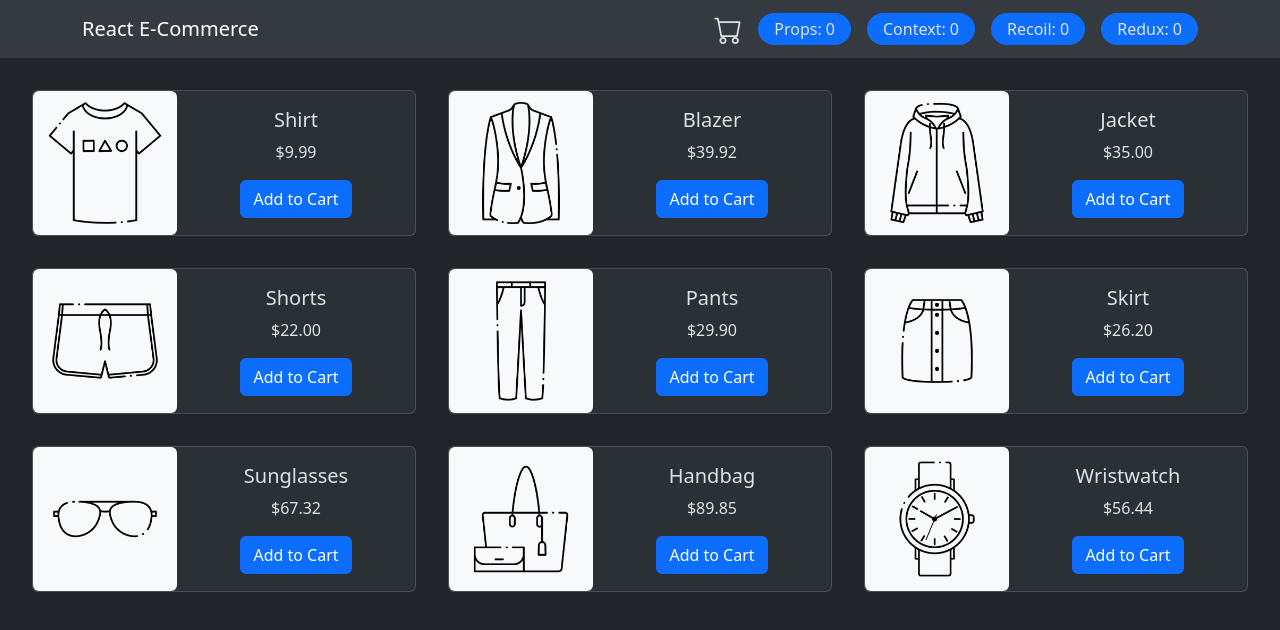
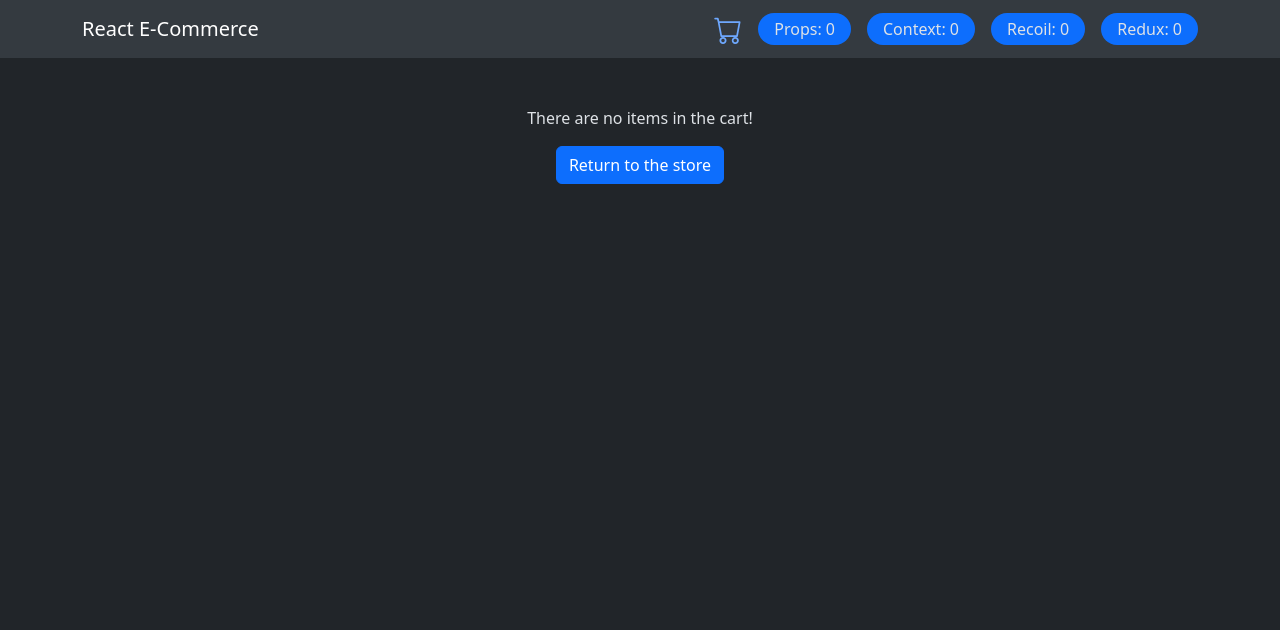
Before and after one commit to shesharino/react-ecommerce-app, a React (Vite) app: page /cart in a window 1280 px wide. Shown: the top 630 px of the page. Built offline with nearby package versions, Linux system fonts and the light colour scheme.

Commit message:
Exercise 4

```diff
--- a/package.json
+++ b/package.json
@@ -15,6 +15,7 @@
     "react": "^18.2.0",
     "react-dom": "^18.2.0",
     "react-redux": "^8.1.3",
+    "react-router-dom": "^6.18.0",
     "recoil": "^0.7.7"
   },
   "devDependencies": {
--- a/src/App.tsx
+++ b/src/App.tsx
@@ -1,27 +1,30 @@
 import { useState } from 'react'
+import { BrowserRouter, Routes, Route } from 'react-router-dom'
 import { RecoilRoot } from 'recoil'
 import { Provider } from 'react-redux'
 import NavigationBar from './components/NavigationBar'
-import ProductCardDeck from './components/ProductCardDeck'
+import ProductList from './components/ProductList.tsx'
+import ShoppingCart from './components/ShoppingCart.tsx'
 import Product from './data/Product'
 import { CartContext } from './stateManagement/context/CartContext'
 import { store } from './stateManagement/redux/store.ts'
 
-function App() {
+export default function App() {
   const [cart, setCart] = useState<Product[]>([])
 
   return (
-    <>
-      <RecoilRoot>
-        <Provider store={store}>
+    <RecoilRoot>
+      <Provider store={store}>
+        <BrowserRouter>
           <CartContext.Provider value={cart}>
             <NavigationBar cartProps={cart} />
           </CartContext.Provider>
-          <ProductCardDeck setCartProps={setCart} />
-        </Provider>
-      </RecoilRoot>
-    </>
+          <Routes>
+            <Route path='/' element={<ProductList setCartProps={setCart} />} />
+            <Route path='/cart' element={<ShoppingCart />} />
+          </Routes>
+        </BrowserRouter>
+      </Provider>
+    </RecoilRoot>
   )
 }
-
-export default App
--- a/src/components/CartIndicator.tsx
+++ b/src/components/CartIndicator.tsx
@@ -3,6 +3,6 @@ type Props = {
 }
 export default function CartIndicator({ title, count }: Props) {
   return (
-    <span className="d-inline-block px-3 py-1 bg-primary rounded-pill">{title}: {count}</span>
+    <span className='d-inline-block px-3 py-1 bg-primary rounded-pill'>{title}: {count}</span>
   )
 }
--- a/src/components/NavigationBar.tsx
+++ b/src/components/NavigationBar.tsx
@@ -1,4 +1,5 @@
 import { useContext } from 'react'
+import { Link } from 'react-router-dom'
 import { useRecoilValue } from 'recoil'
 import Product from '../data/Product'
 import { CartContext } from '../stateManagement/context/CartContext'
@@ -15,21 +16,24 @@ export default function NavigationBar({ cartProps }: Props) {
   const cartRedux = useAppSelector(state => state.cart)
 
   return (
-    <nav className="bg-body-secondary navbar">
-      <div className="container">
-        <a href="#" className="navbar-brand">React E-Commerce</a>
-        <div className="justify-content-end">
-          <div className="hstack gap-3">
-            <i className="bi bi-cart fs-3"></i>
-            {cartRecoil.length > 0 &&
-              <span className='d-inline-block px-3 bg-success rounded-pill floating'>
-                ${cartRecoil.reduce((sum, a) => sum + a.price, 0).toFixed(2)}
-              </span>
-            }
-            <CartIndicator title="Props" count={cartProps.length} />
-            <CartIndicator title="Context" count={cartContext.length} />
-            <CartIndicator title="Recoil" count={cartRecoil.length} />
-            <CartIndicator title="Redux" count={cartRedux.length} />
+    <nav className='bg-body-secondary navbar'>
+      <div className='container'>
+        <Link to='/' className='navbar-brand'>React E-Commerce</Link>
+        <div className='justify-content-end'>
+          <div className='hstack gap-3'>
+            <Link to='/cart' title='Go to Cart'>
+              <i className='bi bi-cart fs-3'></i>
+              {cartRecoil.length > 0 &&
+                <span className='d-inline-block px-3 bg-light rounded-pill floating'>
+                  ${cartRecoil.reduce((sum, a) => sum + a.price, 0).toFixed(2)}
+                </span>
+              }
+
+            </Link>
+            <CartIndicator title='Props' count={cartProps.length} />
+            <CartIndicator title='Context' count={cartContext.length} />
+            <CartIndicator title='Recoil' count={cartRecoil.length} />
+            <CartIndicator title='Redux' count={cartRedux.length} />
           </div>
         </div>
       </div>
--- a/src/components/ProductCardDeck.tsx
+++ /dev/null
@@ -1,17 +0,0 @@
-import { Dispatch, SetStateAction } from 'react'
-import Product from '../data/Product'
-import { testData } from '../data/testData'
-import ProductCard from './ProductCard'
-
-type Props = {
-  setCartProps: Dispatch<SetStateAction<Product[]>>
-}
-export default function ProductCardDeck({ setCartProps }: Props) {
-  return (
-    <div className="card-deck my-0 mx-auto p-3">
-      {testData.map(product =>
-        <ProductCard key={product.id} product={product} setCartProps={setCartProps} />
-      )}
-    </div>
-  )
-}
--- a/src/components/ProductCard.tsx
+++ b/src/components/ProductItem.tsx
@@ -8,7 +8,7 @@ import { addProductToCart } from '../stateManagement/redux/cartSlice'
 type Props = {
   product: Product, setCartProps: Dispatch<SetStateAction<Product[]>>
 }
-export default function ProductCard({ product, setCartProps }: Props) {
+export default function ProductItem({ product, setCartProps }: Props) {
   const [cartRecoil, setCartRecoil] = useRecoilState(cartAtom)
   const dispatch = useAppDispatch()
   const addToCart = () => {
@@ -18,14 +18,14 @@ export default function ProductCard({ product, setCartProps }: Props) {
   }
 
   return (
-    <div className="card d-inline-block m-3 bg-body-tertiary">
-      <div className="hstack">
-        <img src={product.img} alt={product.name} className="bg-light border-0 img-thumbnail" />
-        <div className="card-body">
-          <div className="card-title h5 text-break">{product.name}</div>
-          <p className="card-text">${product.price.toFixed(2)}</p>
-          <button className="btn btn-primary" disabled={cartRecoil.includes(product)} onClick={addToCart}>
-            Add to Cart
+    <div className='card bg-body-tertiary'>
+      <div className='hstack'>
+        <img src={product.img} className='bg-light img-thumbnail' style={{ height: '9rem' }} />
+        <div className='card-body'>
+          <div className='card-title h5 text-break'>{product.name}</div>
+          <p className='card-text'>${product.price.toFixed(2)}</p>
+          <button type='button' className='btn btn-primary' disabled={cartRecoil.includes(product)} onClick={addToCart}>
+            Add to cart
           </button>
         </div>
       </div>
--- /dev/null
+++ b/src/components/ProductList.tsx
@@ -0,0 +1,21 @@
+import { Dispatch, SetStateAction } from 'react'
+import Product from '../data/Product'
+import { testData } from '../data/testData'
+import ProductItem from './ProductItem'
+
+type Props = {
+  setCartProps: Dispatch<SetStateAction<Product[]>>
+}
+export default function ProductList({ setCartProps }: Props) {
+  return (
+    <div className='container'>
+      <div className='row gy-3 mt-0'>
+        {testData.map(product =>
+          <div key={product.id} className='col-4'>
+            <ProductItem product={product} setCartProps={setCartProps} />
+          </div>
+        )}
+      </div>
+    </div>
+  )
+}
--- /dev/null
+++ b/src/components/ShoppingCart.tsx
@@ -0,0 +1,36 @@
+import { Link } from 'react-router-dom'
+import { useRecoilState } from 'recoil'
+import { cartAtom } from '../stateManagement/recoil/cartAtom'
+
+export default function ShoppingCart() {
+  const [cart, setCart] = useRecoilState(cartAtom)
+  const clearCart = () => setCart([])
+
+  if (!cart.length) return (
+    <>
+      <p className='mt-5'>There are no items in the cart!</p>
+      <Link to='/'>
+        <button type='button' className='btn btn-primary'>Return to the store</button>
+      </Link>
+    </>
+  )
+
+  return (
+    <div className='container'>
+      <div className='row gy-3 mt-0'>
+        {cart.map(product =>
+          <div key={product.id} className='col-6'>
+            <div className='card bg-body-tertiary'>
+              <div className='hstack justify-content-between'>
+                <img src={product.img} className='bg-light img-thumbnail' style={{ height: '5rem' }} />
+                <p className='m-0 py-2 px-3'>{product.name}</p>
+                <p className='m-0 py-2 p-3'>${product.price.toFixed(2)}</p>
+              </div>
+            </div>
+          </div>
+        )}
+      </div>
+      <button type='button' className='btn btn-primary mt-3' onClick={clearCart}>Clear cart</button>
+    </div>
+  )
+}
--- a/src/index.css
+++ b/src/index.css
@@ -1,18 +1,6 @@
-.card-deck {
-  max-width: 80rem;
-}
-
-.card {
-  width: calc(100% / 3 - 2rem);
-}
-
-.card img {
-  height: 9rem;
-}
-
 .floating {
   position: relative;
-  top: -0.75rem;
-  right: 1.75rem;
-  margin-right: -1.75rem;
+  top: -1rem;
+  right: 0.75rem;
+  margin-right: -0.75rem;
 }
```
Also changed, not shown: src/data/testData.ts (+10 -20 lines), 1 other file (tests, documents, lock files or other folders).
